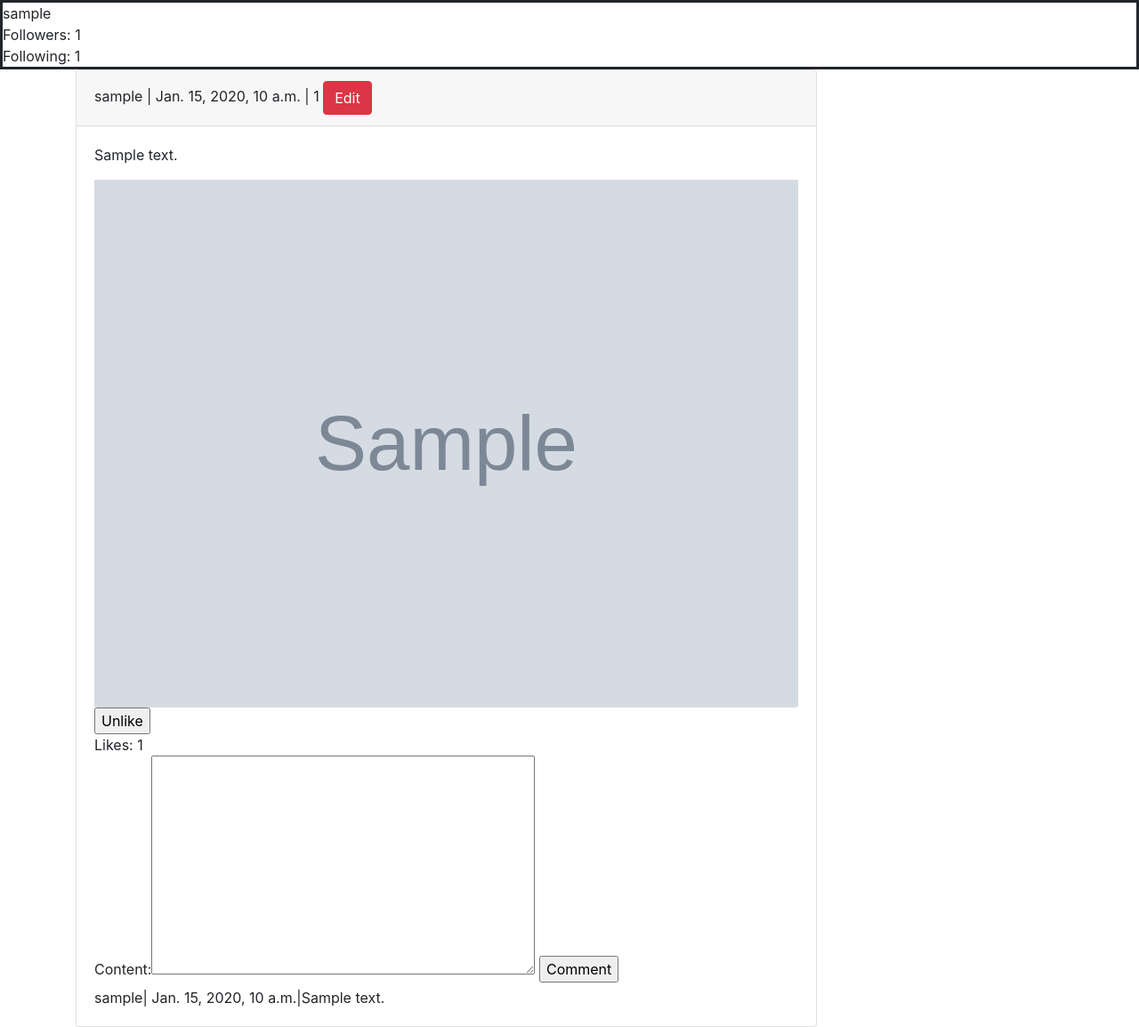
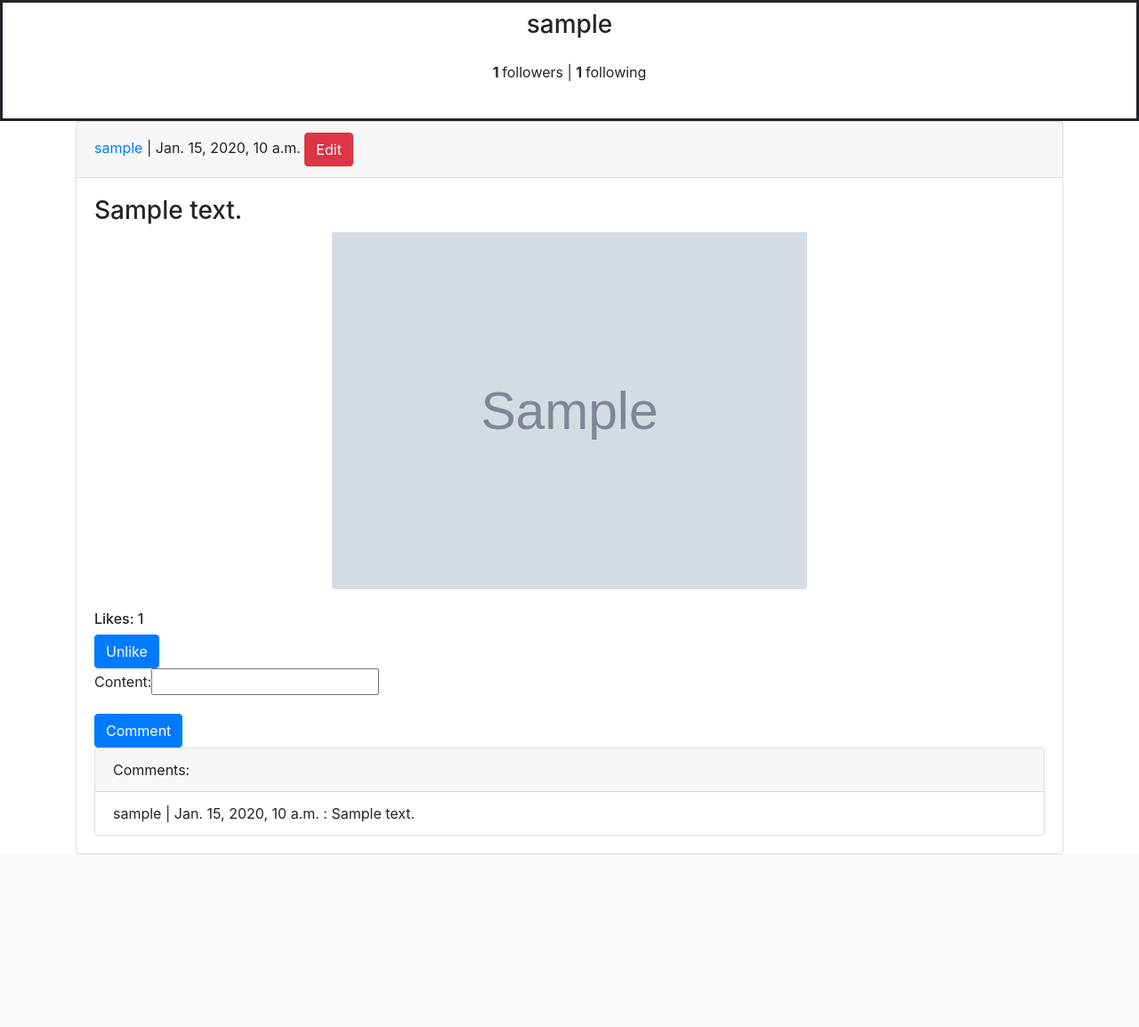
Before and after one commit to marcelkaminski/Social-media-app, a Django app: a page that uses APP/templates/APP/profile.html in a window 1280 px wide. Shown: the part 56-1210 px from the top of the page at 89% size. After the commit the page ends 1016 px from the top, so only its background shows below. Run offline with Django 3.2, Linux system fonts and the light colour scheme; a user stored in the database is signed in; tables that the repository leaves empty hold one stand-in row (values such as "Sample post"); grey boxes marked "Sample" are stand-in pictures; some libraries are stand-ins or nearby versions.

Commit message:
Add bootstrap forms
pip install django-bootstrap-form

```diff
--- a/APP/models.py
+++ b/APP/models.py
@@ -35,7 +35,7 @@ class Comment(models.Model):
     id = models.AutoField(primary_key=True)
     timestamp = models.DateTimeField(auto_now_add=True)
     author = models.ForeignKey("User", on_delete=models.CASCADE, related_name="user_comments")
-    content = models.TextField(blank=True, null=True)
+    content = models.CharField(blank=True, null=True, max_length=100)
 
     def __str__(self):
         return f"{self.author.username} {self.content}"
--- a/APP/static/styles.css
+++ b/APP/static/styles.css
@@ -2,6 +2,13 @@
     display: none;
 }
 
-#profile-container{
+.profile-container{
     border-style: solid;
 }
+
+.card-img-bottom{
+    display: block;
+    margin-left: auto;
+    margin-right: auto;
+    width: 50%;
+}
--- a/APP/templates/APP/add.html
+++ b/APP/templates/APP/add.html
@@ -4,10 +4,11 @@
 <link href="{% static 'styles.css' %}" rel="stylesheet">
 {% endblock %}
 {% block body %}
+{% load bootstrap %}
     <div>
         <form method='POST' enctype="multipart/form-data"> {% csrf_token %}
-        {{form.as_p}}
-        <button type = 'submit'>Add Post</button>
+        {{form|bootstrap_horizontal:'col-lg-4' }}
+        <button type = 'submit' class="btn btn-success">Add Post</button>
         </form>
     </div>
 
--- a/APP/templates/APP/edit.html
+++ b/APP/templates/APP/edit.html
@@ -4,10 +4,11 @@
 <link href="{% static 'styles.css' %}" rel="stylesheet">
 {% endblock %}
 {% block body %}
+{% load bootstrap %}
     <div>
         <form method='POST' enctype="multipart/form-data"> {% csrf_token %}
-        {{form.as_p}}
-        <button type = 'submit'>Save</button>
+        {{form|bootstrap_horizontal:'col-md-4' }}
+        <button type = 'submit' class="btn btn-success">Save</button>
         </form>
     </div>
 
--- a/APP/templates/APP/profile.html
+++ b/APP/templates/APP/profile.html
@@ -4,68 +4,83 @@
 <link href="{% static 'styles.css' %}" rel="stylesheet">
 {% endblock %}
 
-{% block title %}News Feed{% endblock %}
+{% block title %}Profile{% endblock %}
 
 {% block body %}
-    <div id="profile-container">
-        {{user_data.username}}<br/>
-        Followers: {{followers}}<br/>
-        Following: {{following}}<br/>
+    <div class="col-lg-12 text-center profile-container">
+        <div class="p-2">
+            <h3>{{user_data.username}}</h3>
+        </div>
+        <div class="p-2">
+            <p><strong>{{followers}} </strong>followers  |  <strong>{{following}} </strong>following</p>
+        </div>
+        <div class="p-2">
             {% if user.is_authenticated and user_data != user %}
                 {% if user in profile.followers.all %}
                     <form action={% url 'follow' following_user=user_data.username followed_user=user.username %} method="POST">
                     {% csrf_token %}
-                <input type="submit" value="Unfollow"/>
+                    <button class="btn btn-primary" type="submit">Unfollow</button>
                     </form>
                 {% else %}
                     <form action={% url 'follow' following_user=user_data.username followed_user=user.username %} method="POST">
                     {% csrf_token %}
-                <input type="submit" value="Follow"/>
+                    <button class="btn btn-primary" type="submit">Follow</button>
                     </form>
                 {% endif %}
             {% endif %}
         </div>
+    </div>
 
-    <div id='posts-box' class="container-sm" >
+    <div class="container">
         {% for post in posts %}
-            <div class="card w-75">
+            <div class ="card">
                 <div class="card-header">
-                {{post.author}} | {{post.timestamp}} | {{post.id}}
+                <a href="{% url 'profile' name=post.author %}">{{post.author}}</a> | {{post.timestamp}}
                 {% if user == post.author %}
                     <a class="btn btn-danger" href="{% url 'edit' pk=post.id %}">Edit</a>
                 {% endif %}
                 </div>
                 <div class="card-body">
-                    <p class="card-text">{{post.content}}</p>
+                    <h3><p class="card-text">{{post.content}}</p></h3>
                     {% if post.image.url is not None %}
                         <img class="card-img-bottom" src={{post.image.url}} alt="Card image cap"></img><br/>
                     {% endif %}
-
+                <h6>Likes: {{post.likes.count}}</h6>
                 {% if user.is_authenticated %}
-                    <div id='like_container'>
+                    <div>
                         {% if request.user in post.likes.all %}
                             <form action={% url 'like' pk=post.id %} method="POST">
                             {% csrf_token %}
-                            <input type="submit" value="Unlike"/>
+                            <button class="btn btn-primary" type="submit">Unlike</button>
                             </form>
                         {% else %}
                             <form action={% url 'like' pk=post.id %} method="post">
                             {% csrf_token %}
-                            <input type="submit" value="Like"/>
+                            <button class="btn btn-primary" type="submit">Like</button>
                             </form>
                         {% endif %}
-                        Likes: {{post.likes.count}}
                     </div>
-                    <div id='comment_container'>
+
+                    <div>
                         <form action={% url 'comment' pk=post.id %} method="post">
                         {% csrf_token %}
+                          <div class="form-group">
                             {{CommentForm}}
-                        <input type="submit" value="Comment"/>
+                        </div>
+                        <button class="btn btn-primary" type="submit">Comment</button>
                         </form>
-                        {% if post.comments %}
+
+                        {% if post.comments.all %}
+                            <div class="card">
+                            <div class="card-header">
+                                Comments:
+                            </div>
+                            <ul class="list-group list-group-flush">
                                 {% for comment in post.comments.all %}
-                                {{ comment.author }}| {{ comment.timestamp }}|{{ comment.content }}
+                                    <li class="list-group-item">{{ comment.author }} | {{ comment.timestamp }} : {{ comment.content }}</li>
                                 {% endfor %}
+                            </ul>
+                            </div>
                         {% endif %}
                     </div>
                 {% endif %}
@@ -73,5 +88,5 @@
             </div>
         {% endfor %}
     </div>
-
+</div>
 {% endblock %}
--- a/APP/templates/APP/search.html
+++ b/APP/templates/APP/search.html
@@ -11,7 +11,7 @@
 <h1> Search user </h1>
 <form method="get">
     <input id="user-name" name="username" placeholder="User name" type="text">
-    <input type="submit" value="Search">
+    <input type="submit" class="btn btn-success" value="Search">
 </form>
 <div id="search-result"></div>
 {% endblock %}
--- a/Social_media_app/settings.py
+++ b/Social_media_app/settings.py
@@ -40,6 +40,7 @@ INSTALLED_APPS = [
     'django.contrib.staticfiles',
     'APP',
     'social_django',
+    'bootstrapform',
 ]
 
 MIDDLEWARE = [
```
Also changed, not shown: APP/templates/APP/newsfeed.html (+30 -16 lines), APP/migrations/0011_auto_20210523_1544.py (added). Lines whose indentation alone changed are shown as unchanged.
